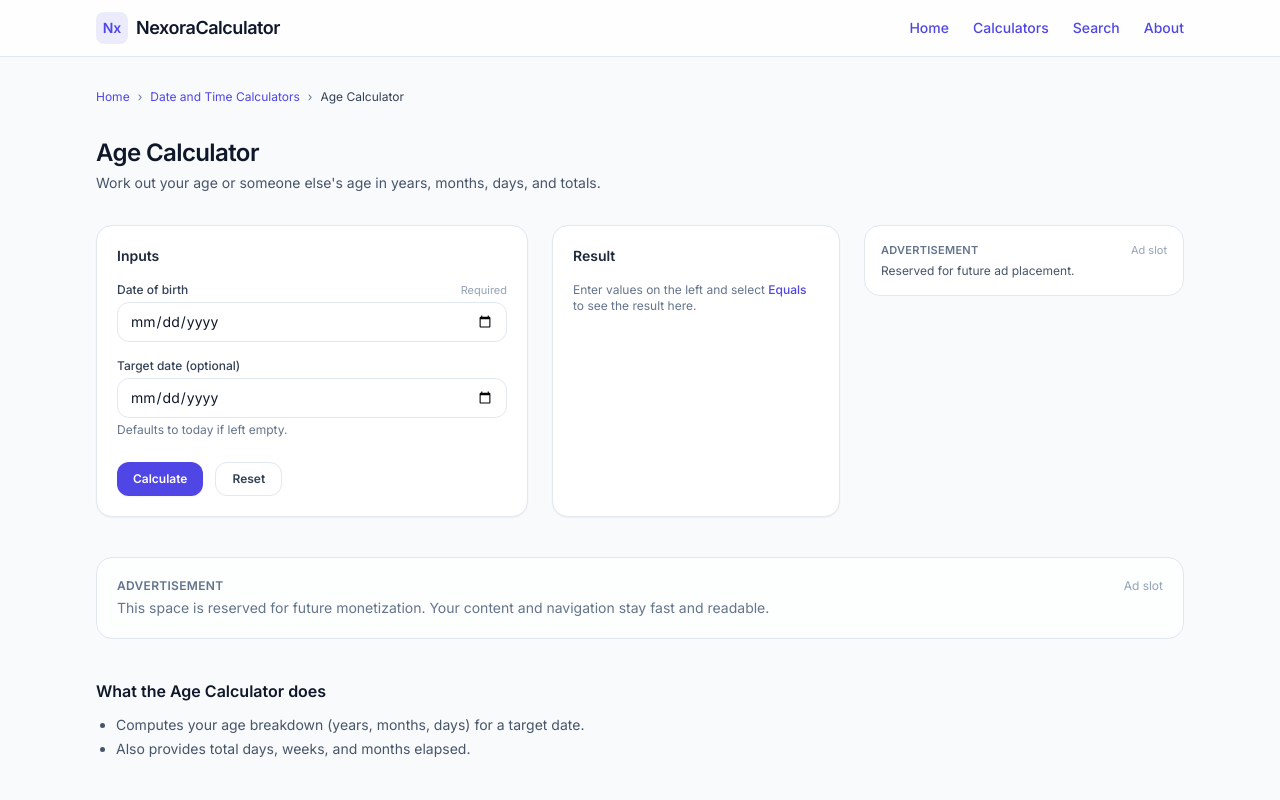
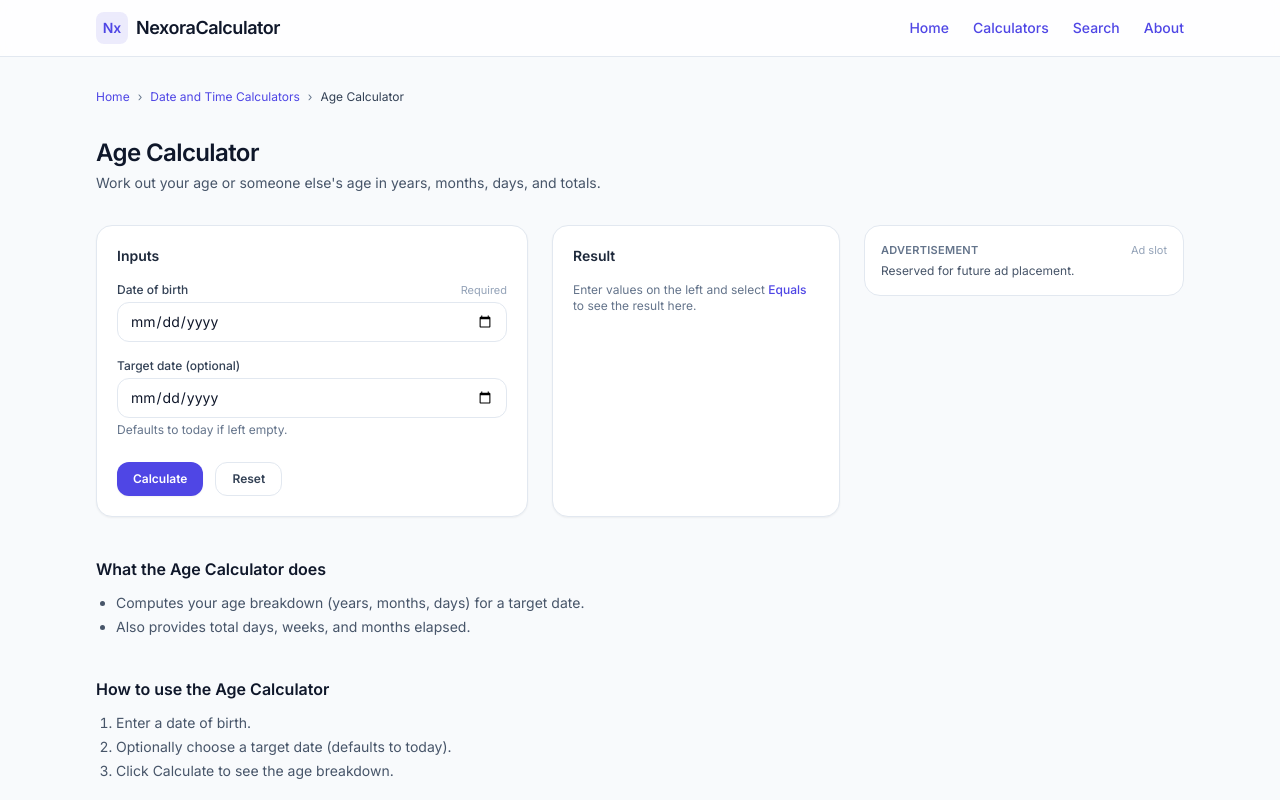
Before and after one commit to azharuljalil-design/nexora-calculator, a Next.js app: page /calculators/age-calculator in a window 1280 px wide. Shown: the top 800 px of the page. Built offline with nearby package versions, Linux system fonts and the light colour scheme.

Commit message:
Remove the large horizontal placeholder

```diff
--- a/src/app/calculators/[slug]/page.tsx
+++ b/src/app/calculators/[slug]/page.tsx
@@ -4,7 +4,6 @@ import { findCalculatorBySlug } from "@/calculators/calculatorRegistry";
 import { CalculatorClient } from "@/components/calculators/CalculatorClient";
 import { calculatorContentBySlug } from "@/calculators/calculatorContent";
 import { CalculatorPageSections } from "@/components/calculators/CalculatorPageSections";
-import { AdPlaceholder } from "@/components/ads/AdPlaceholder";
 
 type CalculatorPageProps = {
   params: {
@@ -35,9 +34,7 @@ export default function CalculatorEnginePage({
   return (
     <div className="space-y-10">
       <CalculatorClient slug={params.slug} />
-      {/* Reserved monetization slot placed after the result UI */}
-      <AdPlaceholder variant="between" />
-      <CalculatorPageSections slug={params.slug} />
+           <CalculatorPageSections slug={params.slug} />
     </div>
   );
 }
```
